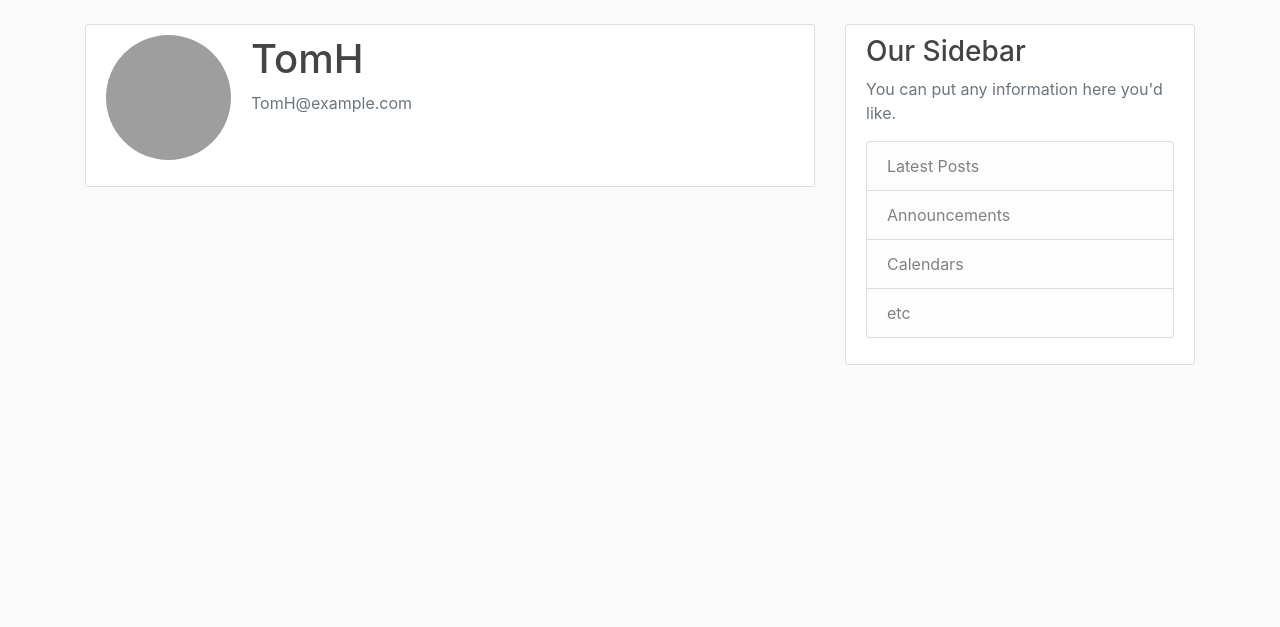
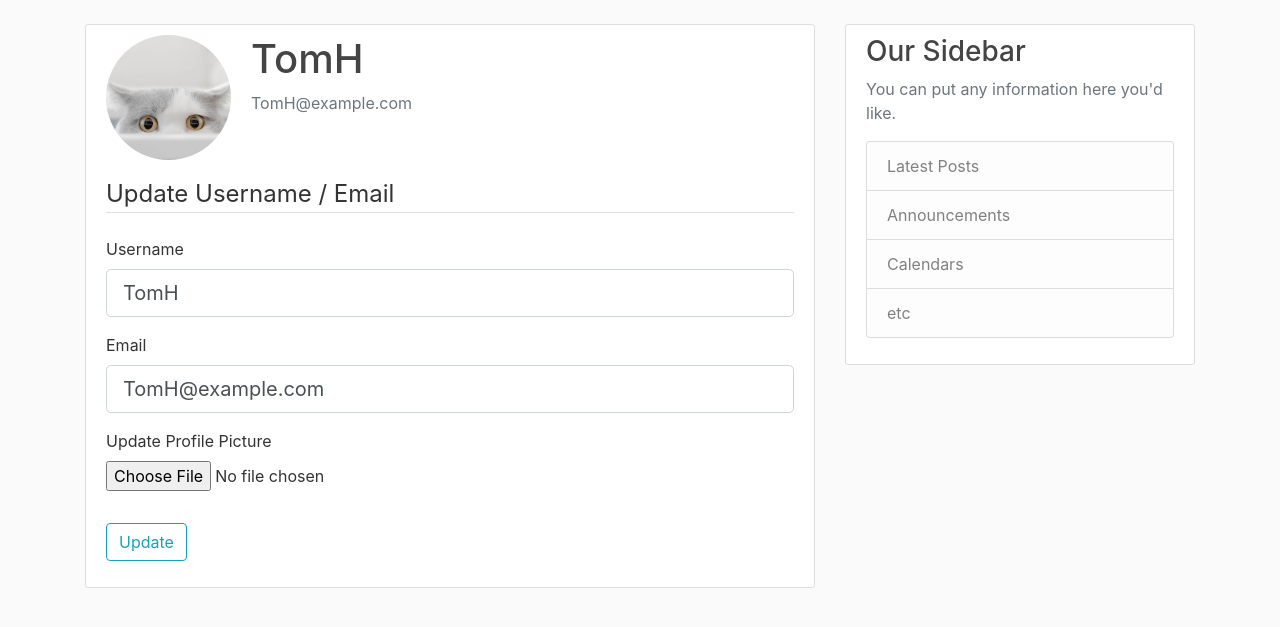
Before and after one commit to tomhickey50/pp2023, a Flask app: page /account in a window 1280 px wide. Shown: the part 56-683 px from the top of the page. Run offline with Flask 3, Linux system fonts and the light colour scheme; a user stored in the database is signed in; some libraries are stand-ins or nearby versions; grey boxes are pictures that could not be loaded.

Commit message:
Changing profile picture funtionality

```diff
--- a/flaskblog/forms.py
+++ b/flaskblog/forms.py
@@ -1,4 +1,6 @@
 from flask_wtf import FlaskForm
+from flask_wtf.file import FileField, FileAllowed
+from flask_login import current_user
 from wtforms import StringField, PasswordField, SubmitField, BooleanField
 from wtforms.validators import DataRequired, Length, Email, EqualTo, ValidationError
 from flaskblog.models import User
@@ -30,3 +32,23 @@ class LoginForm(FlaskForm):
 		validators=[DataRequired()])
 	remember = BooleanField('Remember Me')
 	submit = SubmitField('Login')
+
+class UpdateAccountForm(FlaskForm):
+	username = StringField('Username',
+				validators=[DataRequired(), Length(min=2,max=30)])
+	email = StringField('Email',
+				validators=[DataRequired(), Email()])
+	picture = FileField('Update Profile Picture', validators=[FileAllowed(['jpg', 'png'])])
+	submit = SubmitField('Update')
+
+	def validate_username(self, username):
+		if username.data != current_user.username:
+			user = User.query.filter_by(username=username.data).first()
+			if user:
+				raise ValidationError('That username is taken. Please choose a different name.')
+
+	def validate_email(self, email):
+		if email.data != current_user.email:
+			user = User.query.filter_by(email=email.data).first()
+			if user:
+				raise ValidationError('That email is taken. Please choose a different name.')
--- a/flaskblog/routes.py
+++ b/flaskblog/routes.py
@@ -1,7 +1,9 @@
+import secrets
+import os
 from flask import render_template, url_for, flash, redirect, request
 from flaskblog import app, db, bcrypt
 from flaskblog.models import User, Post
-from flaskblog.forms import RegistrationForm, LoginForm
+from flaskblog.forms import RegistrationForm, LoginForm, UpdateAccountForm
 from flask_login import login_user, current_user, logout_user, login_required
 
 posts = [
@@ -61,7 +63,34 @@ def logout():
     logout_user()
     return redirect(url_for('home'))
 
-@app.route("/account")
+def save_picture(form_picture):
+    random_hex = secrets.token_hex(8)
+    _, f_ext = os.path.splitext(form_picture.filename)
+    picture_fn = random_hex + f_ext
+    picture_path = os.path.join(app.root_path, 'static/profile_pics', picture_fn)
+    form_picture.save(picture_path)
+    return picture_fn
+
+@app.route("/account", methods=['GET', 'POST'])
 @login_required
 def account():
-    return render_template('account.html', title='Account')
+    form = UpdateAccountForm()
+    if form.validate_on_submit():
+        if form.picture.data:
+            picture_file = save_picture(form.picture.data)
+            current_user.image_file = picture_file
+        current_user.username = form.username.data
+        current_user.email = form.email.data
+        db.session.commit()
+        flash('Your account info has been updated!')
+        return redirect(url_for('account'))
+    elif request.method == 'GET':
+        form.username.data = current_user.username
+        form.email.data = current_user.email
+    image_file = url_for('static', filename='profile_pics/' + current_user.image_file)
+    return render_template('account.html', title='Account', image_file=image_file, form=form)
+
+@app.route("/post/new", methods=['GET', 'POST'])
+@login_required
+def new_post():
+    return render_template('create_post.html', title='New Post')
--- a/flaskblog/templates/account.html
+++ b/flaskblog/templates/account.html
@@ -2,12 +2,55 @@
 {% block content %}
 	<div class="content-section">
 	  <div class="media">
-	    <img class="rounded-circle account-img" src="userimage.jpg">
+	    <img class="rounded-circle account-img" src="{{ image_file }}">
 	    <div class="media-body">
 	      <h2 class="account-heading">{{ current_user.username }}</h2>
 	      <p class="text-secondary">{{ current_user.email }}</p>
 	    </div>
 	  </div>
-	  <!-- FORM HERE -->
+	    <form method="POST" action="" enctype="multipart/form-data">
+	        {{ form.hidden_tag() }}
+	        <fieldset class="form-group">
+	            <legend class="border-bottom mb-4">Update Username / Email</legend>
+	            <div class="form-group">
+	                {{ form.username.label(class="form-control-label") }}
+
+	                {% if form.username.errors %}
+	                    {{ form.username(class="form-control form-control-lg is-invalid") }}
+	                    <div class="invalid-feedback">
+	                        {% for error in form.username.errors %}
+	                            <span>{{ error }}</span>
+	                        {% endfor %}
+	                    </div>
+	                {% else %}
+	                    {{ form.username(class="form-control form-control-lg") }}
+	                {% endif %}
+	            </div>
+	            <div class="form-group">
+	                {{ form.email.label(class="form-control-label") }}
+	                {% if form.email.errors %}
+	                    {{ form.email(class="form-control form-control-lg is-invalid") }}
+	                    <div class="invalid-feedback">
+	                        {% for error in form.email.errors %}
+	                            <span>{{ error }}</span>
+	                        {% endfor %}
+	                    </div>
+	                {% else %}
+	                    {{ form.email(class="form-control form-control-lg") }}
+	                {% endif %}
+	            </div>
+	            <div class="form-group">
+	                {{ form.picture.label() }}
+	                {{ form.picture(class="form-control-file") }}
+	                {% if form.picture.errors %}
+	                	{% for error in form.picture.errors %}
+                            <span class="text-danger">{{ error }}</span></br>
+                        {% endfor %}
+	                {% endif %}
+	        </fieldset>
+	        <div class="form-group">
+	            {{ form.submit(class="btn btn-outline-info") }}
+	        </div>
+	    </form>
 	</div>
 {% endblock content %}
```
Also changed, not shown: flaskblog/static/profile_pics/2a3d684614ee2f12.jpg (added), flaskblog/static/profile_pics/2d46c01af0867247.jpg (added), flaskblog/static/profile_pics/aea7322df7c7d817.jpg (added), flaskblog/static/profile_pics/default.jpg (added), instance/site.db, 2 other files.
